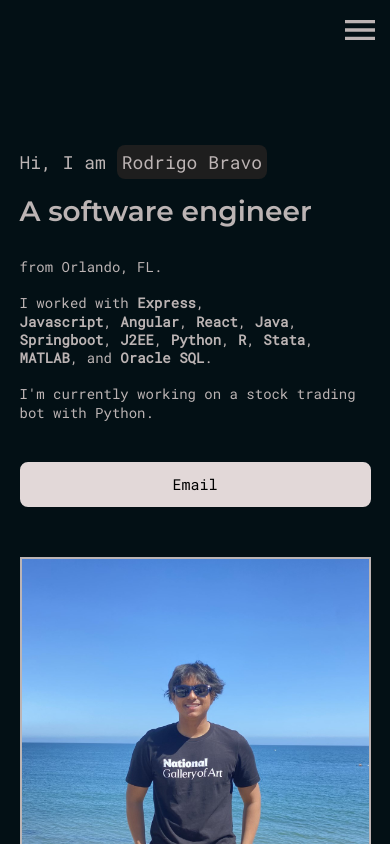
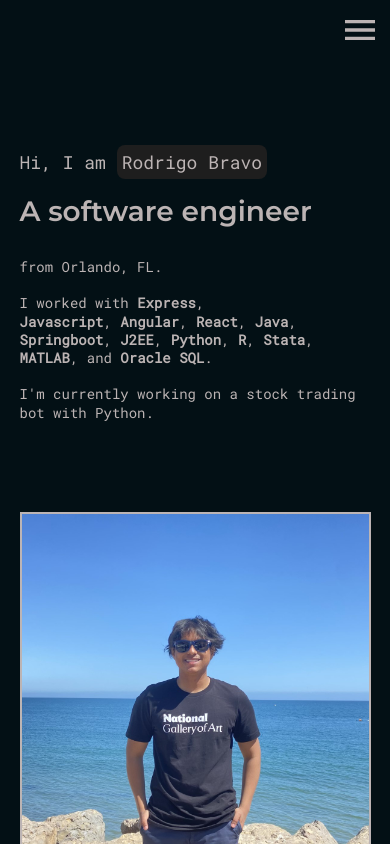
Before and after one commit to rodrigo-bravo/portfolio-website, a React (Create React App) app: page /about in a window 390 px wide. Shown: the top 844 px of the page. Built offline with nearby package versions, Linux system fonts and the light colour scheme.

Commit message:
hide display mobile screen

```diff
--- a/src/pages/About.js
+++ b/src/pages/About.js
@@ -84,9 +84,7 @@ const AboutPageStyles = styled.div`
       gap: 5rem;
     }
     a {
-      margin: 0 auto;
-      text-align: center;
-      width: 100%;
+      display: none;
     }
     .about__subheading {
       font-size: 1.8rem;
```
